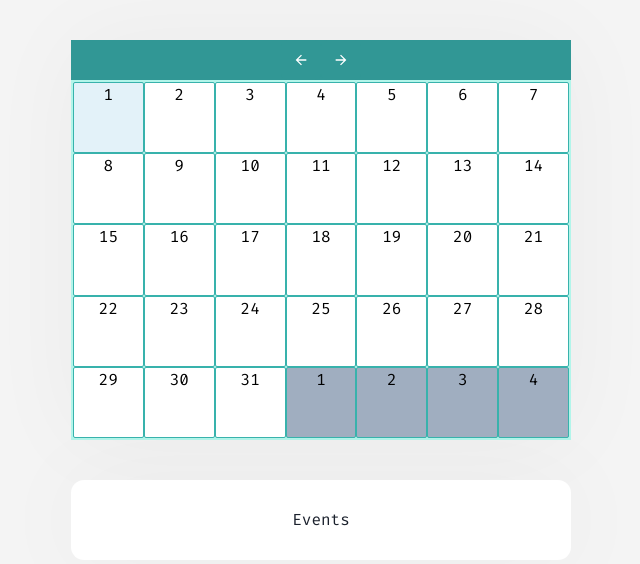
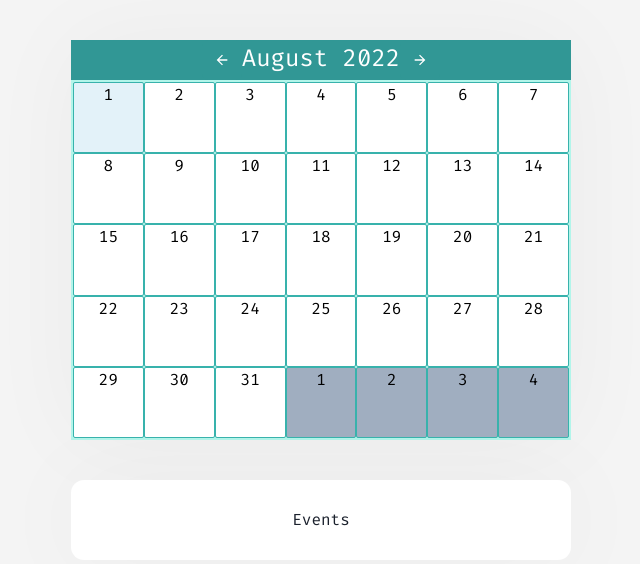
Before and after one commit to lillebrian/kvalifik-code-challenge, a React (Create React App) app: page / in a window 1280 px wide. Shown: the top 564 px of the page, without its empty margins (319-959 px from the left). Built offline with nearby package versions, Linux system fonts and the light colour scheme.

Commit message:
Calendar working without events

```diff
--- a/src/components/Calendar.tsx
+++ b/src/components/Calendar.tsx
@@ -1,11 +1,11 @@
 import { Box } from "@chakra-ui/react";
 import { FC, useContext, useEffect, useState } from "react";
-import {} from "date-fns";
+import { getMonth, getYear } from "date-fns";
 import MonthContext from "../context/MonthContext";
 import getMonthDates from "./CalendarComponents/DateGenerator";
 import CalendarHeader from "./CalendarComponents/CalendarHeader";
 import MonthRender from "./CalendarComponents/MonthRenderComponent";
-import { IMonthContext } from "../types/types.d";
+import { IdisplayedDates, IMonthContext } from "../types/types.d";
 
 type Props = {
   param?: string;
@@ -13,23 +13,28 @@ type Props = {
 
 const Calendar: FC<Props> = () => {
   const [currentDay, setCurrentDay] = useState<Date>(new Date());
-  const [displayedDates, setdisplayedDates] = useState<Date[]>(
+  const [displayedDates, setdisplayedDates] = useState<IdisplayedDates>(
     getMonthDates(currentDay.getMonth())
   );
+  // const [displayedDates, setdisplayedDates] = useState<IdisplayedDates>({
+  //   dates: getMonthDates(currentDay.getMonth()),
+  //   year: currentDay.getFullYear()
+  // });
 
   const { monthIndex } = useContext<IMonthContext>(MonthContext);
-
 
   /* Here the magic happens. Whenever the monthindex is changed (global contex)
   the month corresponding to the new monthindex number is generated and set to
   the displayed month. Then that months data gets passed down to components to
   render. boom shakala */
   useEffect(() => {
-    setdisplayedDates(getMonthDates(monthIndex))
-  }, [monthIndex])
 
-  console.table(displayedDates);
-  console.log("NUVÆRENDE DAG: ", currentDay);
+    setdisplayedDates(getMonthDates(monthIndex));
+  }, [monthIndex]);
+
+  console.table(displayedDates.dates);
+  console.log(displayedDates.year)
+  // console.log("NUVÆRENDE DAG: ", currentDay);
 
   return (
     <Box
@@ -44,10 +49,13 @@ const Calendar: FC<Props> = () => {
       alignItems="center"
     >
       {/* Headline */}
-      <CalendarHeader />
+      <CalendarHeader
+        year={displayedDates.year as number}
+        month={getMonth(monthIndex)}
+      />
 
       {/* showing the individual days */}
-      <MonthRender monthData={displayedDates} />
+      <MonthRender dates={displayedDates.dates} />
     </Box>
   );
 };
--- a/src/components/CalendarComponents/CalendarHeader.tsx
+++ b/src/components/CalendarComponents/CalendarHeader.tsx
@@ -1,21 +1,48 @@
 import { ArrowBackIcon, ArrowForwardIcon } from "@chakra-ui/icons";
 import { Box, IconButton } from "@chakra-ui/react";
+import { getDate, getMonth, getYear, setMonth, format } from "date-fns";
 
-import React, { useContext, useState } from "react";
+import React, { useContext, useEffect, useState } from "react";
 import MonthContext from "../../context/MonthContext";
 
-type Props = {};
+interface data {
+  year: number;
+  month: number;
+}
 
-const CalendarHeader = (props: Props) => {
+const monthNames = [
+  "Jan",
+  "Feb",
+  "Mar",
+  "Apr",
+  "May",
+  "Jun",
+  "Jul",
+  "Aug",
+  "Sep",
+  "Oct",
+  "Nov",
+  "Dec",
+];
+
+const CalendarHeader = ({ year, month }: data) => {
   const { monthIndex, setMonthIndex } = useContext(MonthContext);
+  const [displayedHeader, setDisplayedHeader] = useState(
+    monthNames[monthIndex]
+  );
+  const currentDateYear: number = new Date().getFullYear()
+
 
   function changeMonth(direction: string) {
     const d: number = direction === "forward" ? 1 : -1;
     setMonthIndex(monthIndex + d);
   }
 
+  useEffect(() => {
+    setDisplayedHeader(monthNames[monthIndex]);
+  }, [monthIndex]);
+
   return (
-    <>
     <Box
       textAlign="center"
       fontSize="2xl"
@@ -29,21 +56,23 @@ const CalendarHeader = (props: Props) => {
         aria-label={"Next Month"}
         colorScheme="teal"
         icon={<ArrowBackIcon />}
-          onClick={() => changeMonth("forward")}
+        onClick={() => changeMonth("back")}
       />
 
-        <Box> </Box>
+      <Box>
+        {/* Weird trick - keeps counting up the years as well (8 + 5 = 13 (which is august to january)) */}
+        {format(new Date(currentDateYear, monthIndex), "MMMM yyyy")}
+      </Box>
 
       <IconButton
         aria-label={"Next Month"}
         colorScheme="teal"
         icon={<ArrowForwardIcon />}
         onClick={() => {
-            changeMonth("backwards");
+          changeMonth("forward");
         }}
       />
     </Box>
-    </>
   );
 };
 
--- a/src/components/CalendarComponents/DateGenerator.tsx
+++ b/src/components/CalendarComponents/DateGenerator.tsx
@@ -1,21 +1,23 @@
-import { getYear } from "date-fns";
-import { isToday } from "date-fns/esm";
-import { FC } from "react";
-import { datesData } from "../../types/types.d";
+import { getDate, getYear } from "date-fns";
+import React, { useState } from "react";
+import { IdisplayedDates } from "../../types/types.d";
 
 // calucates the days in the month shown in the 7x5 grid.
 // uses the method of datefns going to next month auto
-const getMonthDates = (monthNumber: number) => {
-  const year: number = getYear(new Date());
+export function getMonthDates (monthNumber: number) {
+  // const [yeartest, setYeartest] = useState<number>(new Date().getFullYear());KC
+  let year: number = new Date().getFullYear()
   const startOfMonth: number = new Date(year, monthNumber, 0).getDay();
   let currentMonthIndex: number = 0 - startOfMonth;
+  let date: Date;
 
   let dates: Date[] = [...Array(35)].map(() => {
     currentMonthIndex++;
-    return new Date(year, monthNumber, currentMonthIndex);
+    date = new Date(year, monthNumber, currentMonthIndex);
+    return date;
   });
 
-  return dates;
+  return { dates: dates, year: year };
 };
 
 export default getMonthDates;
--- a/src/components/CalendarComponents/DayRender.tsx
+++ b/src/components/CalendarComponents/DayRender.tsx
@@ -13,8 +13,11 @@ const DayRender = ({ day }: days) => {
   //  console.log("DAGEN: " ,day)
 
   const { monthIndex } = useContext<IMonthContext>(MonthContext);
-  const validDayInMonth: boolean = day.getMonth() === monthIndex;
-  const isCurrentDay: boolean = day.getDate() === new Date().getDate();
+
+  const validDayInMonth: boolean = day.getMonth() === new Date(new Date().getFullYear(), monthIndex).getMonth()
+  const isCurrentDay: boolean =
+    (day.getDate() === new Date().getDate()) &&
+    (day.getMonth() === new Date().getMonth());
   const color: string = validDayInMonth
     ? isCurrentDay
       ? "telegram.50"
--- a/src/components/CalendarComponents/MonthRenderComponent.tsx
+++ b/src/components/CalendarComponents/MonthRenderComponent.tsx
@@ -1,14 +1,14 @@
 import { Box, Grid } from "@chakra-ui/react";
-import { datesData } from "../../types/types.d";
+import { datesData, IdisplayedDates } from "../../types/types.d";
 import DayRender from "./DayRender";
 
-const MonthRender = ({ monthData }: datesData) => {
+const MonthRender = ({ dates }: IdisplayedDates) => {
 
 
   return (
     <Box h="90%" w="100%" bg="teal.100" color="white">
       <Grid templateColumns="repeat(7,1fr)" gap="0" h="100%" padding="0.5">
-        {monthData.map((day, i) => (
+        {dates.map((day, i) => (
           <DayRender day={day} key={i} />
         ))}
       </Grid>
```
Also changed, not shown: src/types/types.d.tsx (+11 -6 lines). Lines whose indentation alone changed are shown as unchanged.
